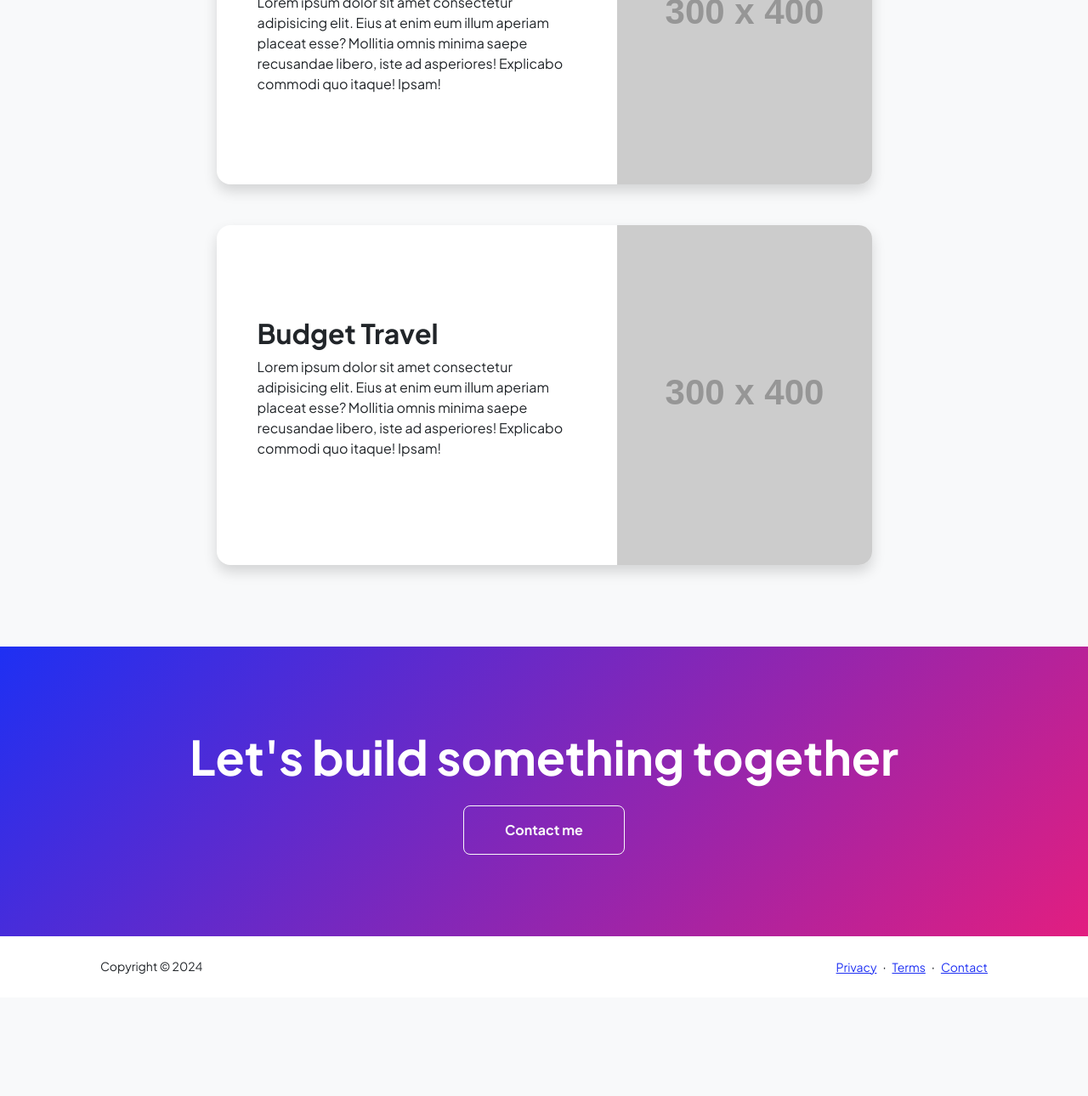
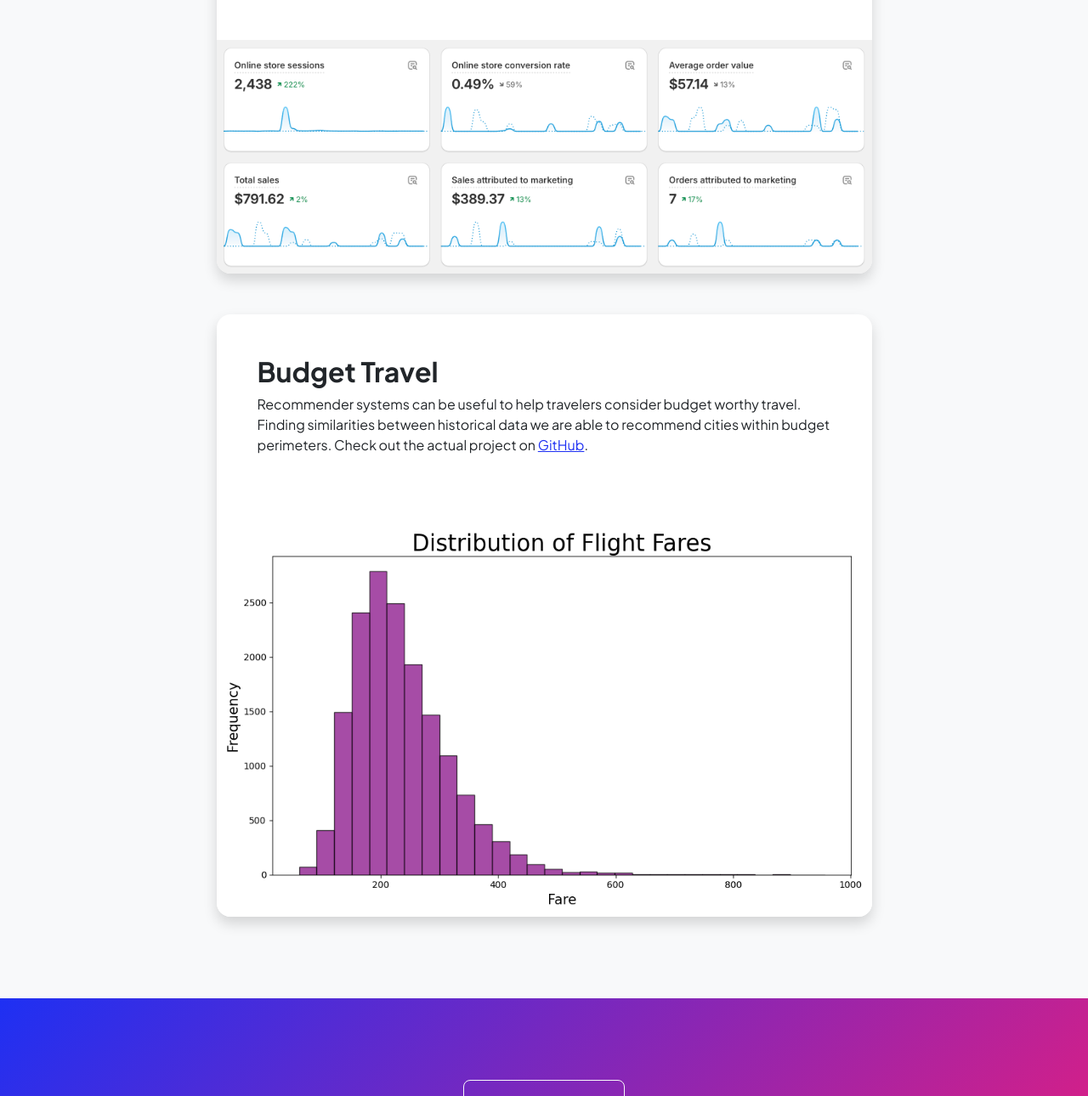
Before and after one commit to hheath17/hheath17.github.io, a plain HTML site: page projects.html in a window 1280 px wide. Shown: the part 406-1696 px from the top of the page at 85% size. Before the commit the page ends 1580 px from the top, so only its background shows below. Drawn offline with nearby package versions, Linux system fonts and the light colour scheme; placeholder pictures from the web are drawn by us.

Commit message:
uipdates

```diff
--- a/projects.html
+++ b/projects.html
@@ -45,13 +45,11 @@
             <!-- Project Card 1-->
             <div class="card overflow-hidden shadow rounded-4 border-0 mb-5">
                 <div class="card-body p-0">
-                                    <div class="d-flex align-items-center">
                     <div class="p-5">
                         <h2 class="fw-bolder">Space Shake Market Research</h2>
-                                            <p>Lorem ipsum dolor sit amet consectetur adipisicing elit. Eius at enim eum illum aperiam placeat esse? Mollitia omnis minima saepe recusandae libero, iste ad asperiores! Explicabo commodi quo itaque! Ipsam!</p>
+                        <p>This project ultimately aims to drive growth by ensuring marketing efforts are more focused and relevant, leading to higher customer satisfaction and increased revenue. Check out the actual project on <a href="https://github.com/hheath17/capstone" target="_blank">GitHub</a>.</p>
                     </div>
-                                        <img class="img-fluid" src="https://dummyimage.com/300x400/343a40/6c757d" alt="..." />
-                                    </div>
+                    <img class="img-fluid" src="assets/ss.png" alt="..." />
                 </div>
             </div>
                             <!-- Project Card 2-->
@@ -60,9 +58,12 @@
                                     <div class="d-flex align-items-center">
                                         <div class="p-5">
                                             <h2 class="fw-bolder">Budget Travel</h2>
-                                            <p>Lorem ipsum dolor sit amet consectetur adipisicing elit. Eius at enim eum illum aperiam placeat esse? Mollitia omnis minima saepe recusandae libero, iste ad asperiores! Explicabo commodi quo itaque! Ipsam!</p>
+                                            <p>Recommender systems can be useful to help travelers consider budget worthy travel.  Finding similarities between historical data we are able to recommend cities within budget perimeters.  Check out the actual project on <a href="https://github.com/hheath17/capstone" target="_blank">GitHub</a>.</p>
+                                        </div></p>
+
+                                        </div></p>
                                         </div>
-                                        <img class="img-fluid" src="https://dummyimage.com/300x400/343a40/6c757d" alt="..." />
+                                        <img class="img-fluid" src="assets/histo_flight_fares.png" alt="..." />
                                     </div>
                                 </div>
                             </div>
@@ -74,7 +75,7 @@
             <section class="py-5 bg-gradient-primary-to-secondary text-white">
                 <div class="container px-5 my-5">
                     <div class="text-center">
-                        <h2 class="display-4 fw-bolder mb-4">Let's build something together</h2>
+                        <h2 class="display-4 fw-bolder mb-4"></h2>
                         <a class="btn btn-outline-light btn-lg px-5 py-3 fs-6 fw-bolder" href="contact.html">Contact me</a>
                     </div>
                 </div>
```
Also changed, not shown: index.html (+2 -2 lines), resume.html (+1 -1 lines), assets/histo_flight_fares.png (added), assets/sales_per_year_bar_chart.png (added), assets/ss.png (added), assets/travel.png (added), 1 other file. Lines whose indentation alone changed are shown as unchanged.
